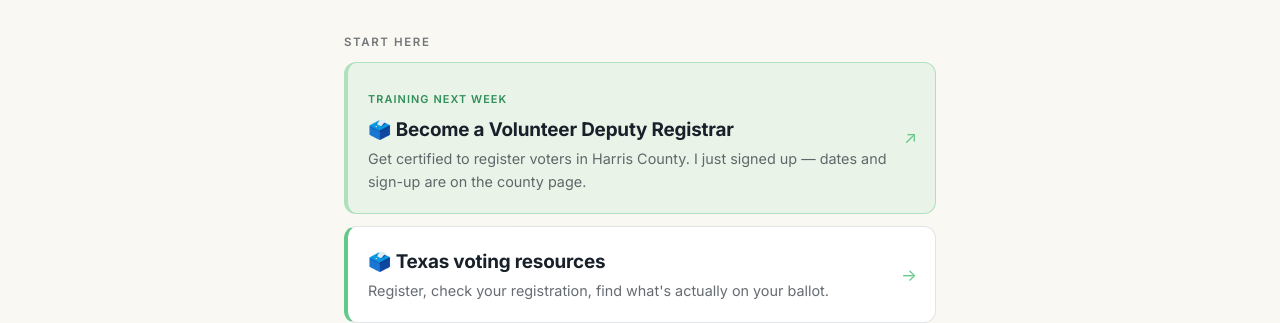
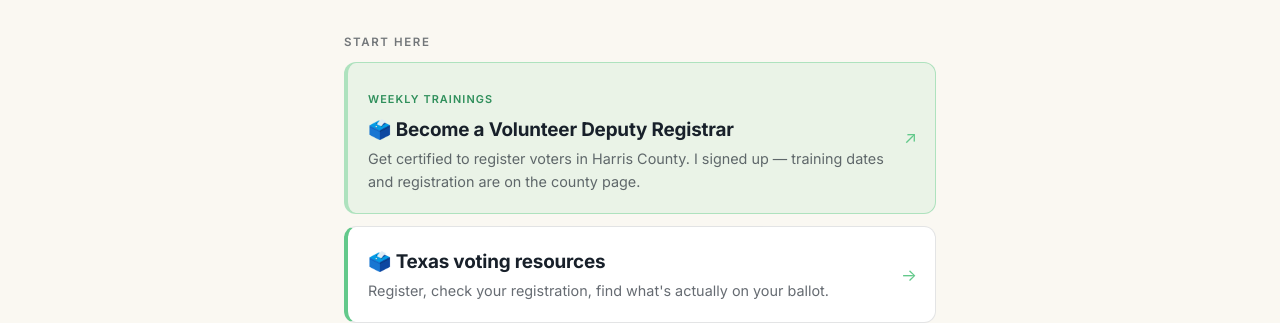
Before and after one commit to imelendez/soft-science-studio, a Jekyll site: the page me/index.html, which Jekyll copies as it is, in a window 1280 px wide. Shown: the part 273-596 px from the top of the page. Built offline with Jekyll 4.4.1, drawn with Linux system fonts in a browser that asks for light colours.

Commit message:
Extend VDR cards through 2026-10-14 with evergreen copy
Training round has passed, but the county runs weekly trainings and the
video is still drawing responses, and the same county link covers new
registration. "Training next week" was now wrong; replaced with "Weekly
trainings". Removal date recorded in both comment blocks.

Co-Authored-By: Claude Opus 5 <noreply@anthropic.com>

```diff
--- a/me/index.html
+++ b/me/index.html
@@ -77,17 +77,18 @@ height="0" width="0" style="display:none;visibility:hidden"></iframe></noscript>
     <!--
       ============================================================
       TEMPORARY — VDR push, added 2026-09-08 for the video.
-      Remove this list item once the training round has passed, and delete
-      the matching one on /vote/. The .card-featured and .timely styles
+      Extended 2026-09-14: the county runs weekly trainings and the video is
+      still drawing responses, so this stays up. REMOVE AFTER 2026-10-14, together
+      with the matching card on /vote/. The .card-featured and .timely styles
       in css/styles.css exist only for these two cards.
       ============================================================
     -->
     <li>
       <a class="card primary a-civic card-featured" href="https://www.hctax.net/Voter/Deputy"
          data-external data-cta="vdr-signup-me">
-        <span class="timely">Training next week</span>
+        <span class="timely">Weekly trainings</span>
         <span class="t">🗳️ Become a Volunteer Deputy Registrar</span>
-        <span class="d">Get certified to register voters in Harris County. I just signed up — dates and sign-up are on the county page.</span>
+        <span class="d">Get certified to register voters in Harris County. I signed up — training dates and registration are on the county page.</span>
       </a>
     </li>
     <li>
```
Also changed, not shown: vote/index.html (+5 -4 lines).
